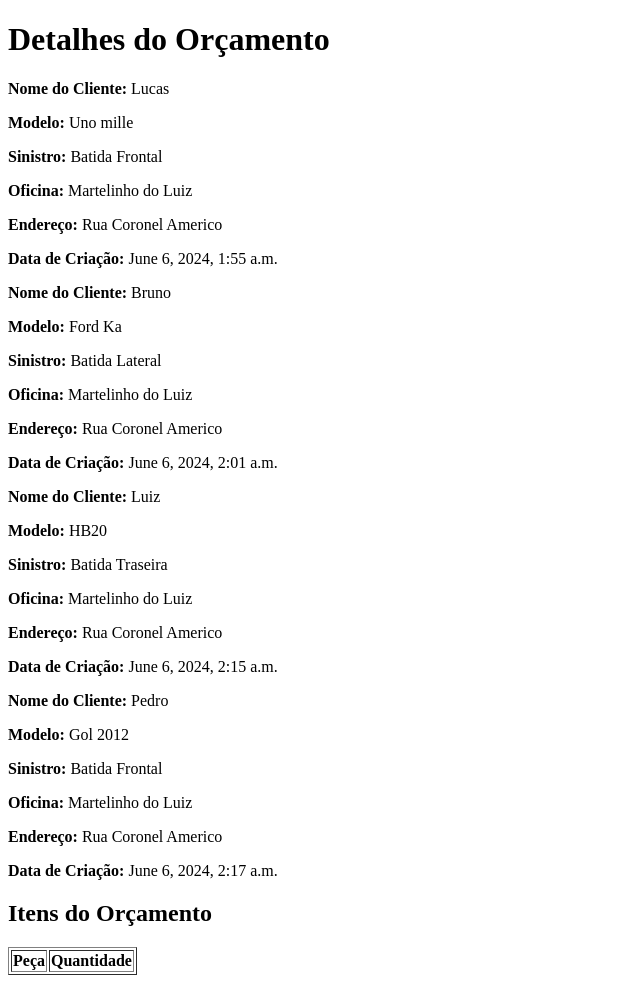
After one commit to AmaralFLucas/OrcaPeca, a Django app: page /orcamento/ in a window 1280 px wide. The commit adds this page. Shown: the whole page, without its empty margins (0-640 px from the left). Run offline with Django 4.2, Linux system fonts and the light colour scheme; data comes from the database, SQL or seed files in the repository; both versions use the stored data as it was after the commit; lists and menus that the app fills with data are empty.

Commit message:
Alterando o JSON

```diff
--- a/orcaPecas/models.py
+++ b/orcaPecas/models.py
@@ -17,7 +17,7 @@ class Orcamento(models.Model):
     comentarios_fornecedor = models.TextField(blank=True, null=True)
     prazo_entrega = models.DateField(blank=True, null=True)
     valor_total = models.DecimalField(max_digits=10, decimal_places=2, blank=True, null=True)
-    itens_orcamento = models.TextField()
+    itens_orcamento = models.JSONField(default=list)
 
 
     def __str__(self):
--- a/orcaPecas/templates/pages/index2.html
+++ b/orcaPecas/templates/pages/index2.html
@@ -17,7 +17,7 @@
         <img src="{% static 'images/logoOrcaPecas.PNG' %}" alt="Logo" />
       </div>
       <div class="nav-container">
-        <a class="nav-link" href="{% url 'pedidos-orcamentos' %}"
+        <a class="nav-link" href="{% url 'orcamento_detalhes' %}"
           >A Orçar</a
         >
         <a class="nav-link" href="#">Orçados</a>
--- /dev/null
+++ b/orcaPecas/templates/pages/orcamento_detalhes.html
@@ -0,0 +1,38 @@
+<!DOCTYPE html>
+<html lang="en">
+<head>
+    <meta charset="UTF-8">
+    <meta name="viewport" content="width=device-width, initial-scale=1.0">
+    <title>Detalhes do Orçamento</title>
+</head>
+<body>
+    <h1>Detalhes do Orçamento</h1>
+    {% for orcamento in orcamentos %}
+    <p><strong>Nome do Cliente:</strong> {{ orcamento.nome }}</p>
+    <p><strong>Modelo:</strong> {{ orcamento.modelo }}</p>
+    <p><strong>Sinistro:</strong> {{ orcamento.comentarios_cliente }}</p>
+    <p><strong>Oficina:</strong> {{ orcamento.oficina_entrega_nome }}</p>
+    <p><strong>Endereço:</strong> {{ orcamento.oficina_entrega_endereco }}</p>
+    <p><strong>Data de Criação:</strong> {{ orcamento.data_criacao }}</p>
+    {% endfor %}
+    <h2>Itens do Orçamento</h2>
+    <table border="1">
+        <thead>
+            <tr>
+                <th>Peça</th>
+                <th>Quantidade</th>
+            </tr>
+        </thead>
+        <tbody>
+            {% for item in orcamentos.itens_orcamento %}
+            <tr>
+                <td>{{ item.peca }}</td>
+                <td>{{ item.quantidade }}</td>
+            </tr>
+            {% endfor %}
+        </tbody>
+    </table>
+
+
+</body>
+</html>
--- a/orcaPecas/templates/pages/pedidos_orcamentos.html
+++ /dev/null
@@ -1 +0,0 @@
-Teste
--- a/orcaPecas/templates/pages/solicitar_orcamento.html
+++ b/orcaPecas/templates/pages/solicitar_orcamento.html
@@ -57,8 +57,6 @@
                 type="number"
                 name="quantidade"
                 id="quantidade"
-                value="1"
-                min="1"
               />
               <input name="itens" type="hidden" id="itens">
               <button type="button" class="btn-add">Adicionar</button>
--- a/orcaPecas/urls.py
+++ b/orcaPecas/urls.py
@@ -5,5 +5,5 @@ urlpatterns = [
     path('', views.index, name='index'),
     path('', views.index, name='index2'),
     path('solicitar-orcamento/', views.solicitar_orcamento, name='solicitar-orcamento'),
-    path('pedidos-orcamentos/', views.pedidos_orcamentos, name='pedidos-orcamentos'),
+    path('orcamento/', views.exibir_orcamento, name='orcamento_detalhes'),
 ]
--- a/orcaPecas/views.py
+++ b/orcaPecas/views.py
@@ -1,8 +1,8 @@
+import json
+from datetime import datetime
 from django.shortcuts import render, redirect
 from .models import Orcamento
-from datetime import datetime
-from django.contrib.auth.decorators import login_required
-from django.contrib.auth.models import User
+from django.shortcuts import render, get_object_or_404
 
 def index(request):
     if (request.user.is_superuser):
@@ -21,11 +21,17 @@ def solicitar_orcamento(request):
         placa = request.POST['placa']
         quantidade = request.POST['quantidade']
         peca = request.POST['itens']
-        print(peca)
-        # if int(quantidade) > 0:
-        #     em_estoque = True
+
+        # Verifica se peca não é None e faz o parsing JSON
+        if peca:
+            try:
+                itens_orcamento = json.loads(peca)
+            except json.JSONDecodeError:
+                itens_orcamento = []
+        else:
+            itens_orcamento = []
+
         data_criacao = datetime.now()
-        # itens_orcamento = request.POST['peca', 'quantidade'].json()
 
         Orcamento.objects.create(
             criador_id=criador,
@@ -35,7 +41,7 @@ def solicitar_orcamento(request):
             oficina_entrega_nome=oficina,
             oficina_entrega_endereco=endereco,
             # placa=placa,
-            itens_orcamento=peca,
+            itens_orcamento=itens_orcamento,
             data_criacao=data_criacao
         )
 
@@ -44,5 +50,8 @@ def solicitar_orcamento(request):
     else:
         return render(request, 'pages/solicitar_orcamento.html')
 
-def pedidos_orcamentos(request):
-    return render(request, 'pages/pedidos_orcamentos.html')
+def exibir_orcamento(request):
+    orcamentos = Orcamento.objects.all()
+    for item in orcamentos:
+        print(item.itens_orcamento)
+    return render(request, 'pages/orcamento_detalhes.html', {'orcamentos': orcamentos})
--- a/templates/static/scripts/adicionar_pecas.js
+++ b/templates/static/scripts/adicionar_pecas.js
@@ -23,5 +23,9 @@ document.querySelector(".btn-add").addEventListener("click", function () {
 
   listItens.push({"peca":pecaValue, "quantidade":quantidadeValue})
   document.getElementById("itens").value = JSON.stringify(listItens);
+
+  document.getElementById("peca").value = '';
+  document.getElementById("quantidade").value = '';
+
   console.log(JSON.stringify(listItens));
 });
```
Also changed, not shown: db.sqlite3, orcaPecas/migrations/0005_alter_orcamento_itens_orcamento.py (added).
